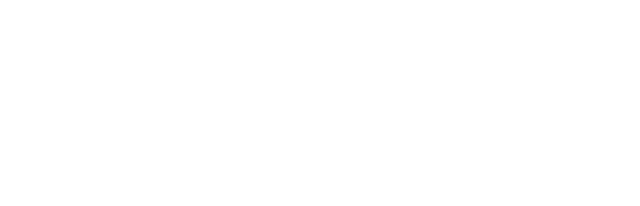
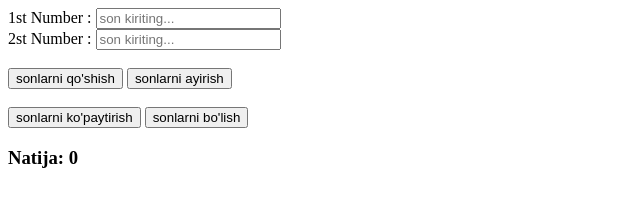
Before and after one commit to Otabekova/Dom_2, a plain HTML site: page index.html in a window 1280 px wide. Shown: the whole page, without its empty margins (0-640 px from the left). Drawn offline with Linux system fonts and the light colour scheme.

Commit message:
dars tamom

```diff
--- a/index.html
+++ b/index.html
@@ -7,9 +7,44 @@
 </head>
 <body>
 
+    <!-- <h1>JS Dom</h1>
+    <ul>
+        <li class="gm-car">Gentra</li>
+        <li class="gm-car">Malibu</li>
+        <li class="gm-car">Cobalt</li>
+        <li class="gm-car">Tahoe</li>
+    </ul>
 
 
 
+    <form>
+        <label for="name">Name</label>
+        <input type="text" id="name" placeholder="your name">
+        <button type="button" onclick="formSubmit()">Yuborish</button>
+    </form> -->
+    <div>
+         <label for="name">1st Number :</label>
+        <input type="text" id="son_1" placeholder="son kiriting...">
+    </div>
+
+
+    <div>
+        <label for="name">2st Number :</label>
+          <input type="text" id="son_2" placeholder="son kiriting...">
+    </div>
+       <br>
+    <div>
+           <button type="button" onclick="sonniQoshish()"> sonlarni qo'shish</button>
+             <button type="button" onclick="sonniAyirish()"> sonlarni ayirish</button>
+             <br>
+             <br>
+              <button type="button" onclick="sonniKopaytirish()"> sonlarni ko'paytirish</button>
+               <button type="button" onclick="sonniBolish()"> sonlarni bo'lish</button>
+    </div>
+
+   <div>
+    <h3>Natija: <span id="result">0</span></h3>
+   </div>
 
 
     <script src="script.js"></script>
--- a/script.js
+++ b/script.js
@@ -0,0 +1,46 @@
+// let gmCar = document.querySelector(".gm-car")
+// console.log(gmCar);
+
+// let gmCars = document.querySelectorAll(".gm-car")
+// console.log(gmCars[1]);
+
+
+
+//value = elementni ichiga yozilgan narsani console log qiladi.
+// let inputElement = document.querySelector("#name")
+// console.log(inputElement.value);
+
+// function formSubmit(){
+//     console.log(inputElement.value);
+// }
+
+
+
+
+let son_1 = document.querySelector("#son_1")
+let son_2 = document.querySelector("#son_2")
+let resultElement = document.querySelector("#result")
+let result = 0;
+
+function sonniQoshish(){
+    result= Number(son_1.value) + Number(son_2.value)
+    resultElement.innerHTML = result;
+}
+
+
+function sonniAyirish(){
+    result= Number(son_1.value) - Number(son_2.value)
+    resultElement.innerHTML = result;
+}
+
+
+function sonniKopaytirish(){
+    result= Number(son_1.value) * Number(son_2.value)
+    resultElement.innerHTML = result;
+}
+
+
+function sonniBolish(){
+    result= Number(son_1.value) / Number(son_2.value)
+    resultElement.innerHTML = result;
+}
```
